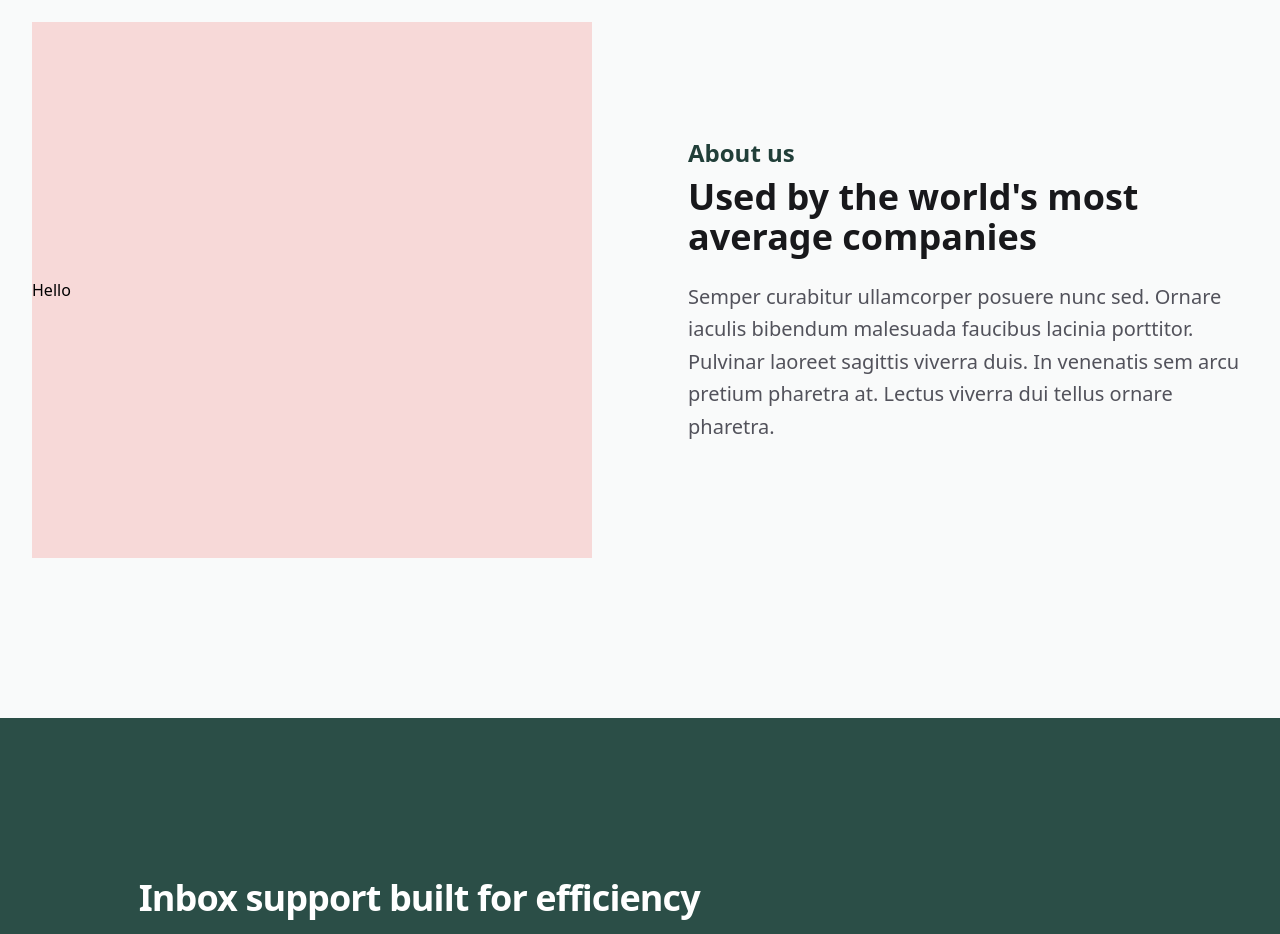
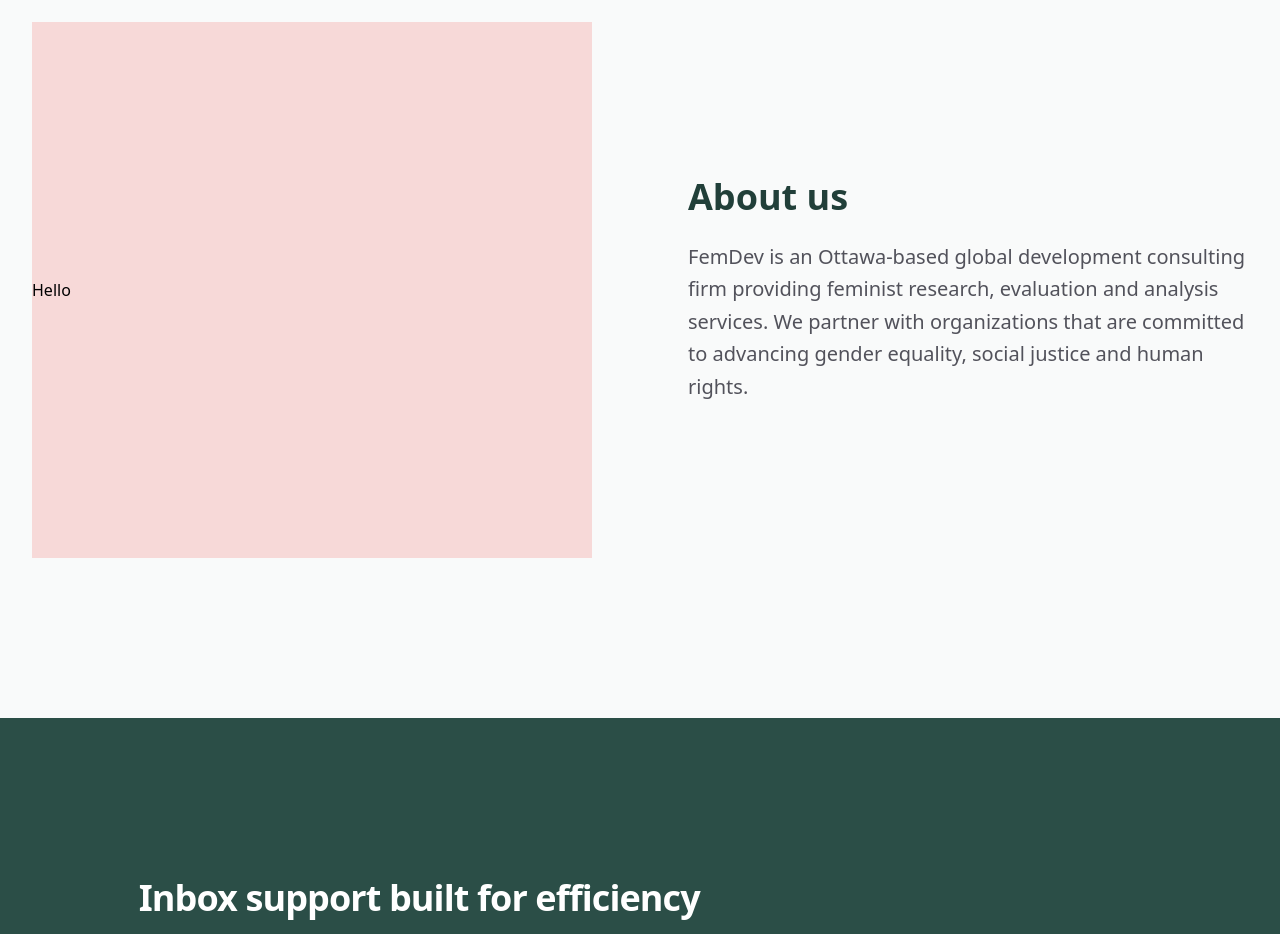
Before and after one commit to FemDev-Consulting/femdevconsulting.ca, a Vue app: page / in a window 1280 px wide. Shown: the part 980-1914 px from the top of the page. Built offline with nearby package versions, Linux system fonts and the light colour scheme.

Commit message:
Add textual content

```diff
--- a/src/components/HomeAbout.vue
+++ b/src/components/HomeAbout.vue
@@ -6,14 +6,16 @@
           Hello
         </div>
         <div>
-          <h2 class="lg:text-2xl font-bold text-brand-green-800">
+          <h2 class="lg:text-4xl font-bold text-brand-green-800">
             About us
           </h2>
+          <!--
           <p class="mt-2 text-4xl text-gray-900 font-extrabold">
-            Used by the world's most average companies
+            Sub title
           </p>
+          -->
           <p class="mt-6 text-xl  text-gray-600  leading-relaxed">
-            Semper curabitur ullamcorper posuere nunc sed. Ornare iaculis bibendum malesuada faucibus lacinia porttitor. Pulvinar laoreet sagittis viverra duis. In venenatis sem arcu pretium pharetra at. Lectus viverra dui tellus ornare pharetra.
+            FemDev is an Ottawa-based global development consulting firm providing feminist research, evaluation and analysis services. We partner with organizations that are committed to advancing gender equality, social justice and human rights.
           </p>
           <!--
           <div class="mt-6">
```
